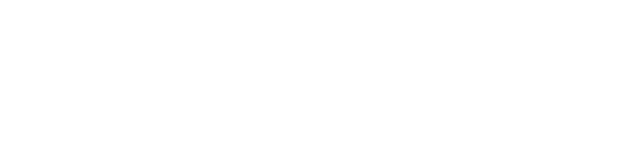
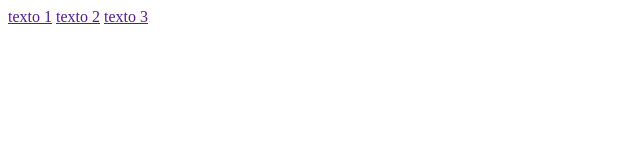
Before and after one commit to JeisonRui/Repositorio, a plain HTML site: page index.html in a window 1280 px wide. Shown: the whole page, without its empty margins (0-640 px from the left). Drawn offline with Linux system fonts and the light colour scheme.

Commit message:
se agrego modificacion

```diff
--- a/index.html
+++ b/index.html
@@ -7,6 +7,10 @@
     <title>Document</title>
 </head>
 <body>
-
+    <nav>
+        <a href="">texto 1</a>
+        <a href="">texto 2</a>
+        <a href="">texto 3</a>
+    </nav>
 </body>
 </html>
```
